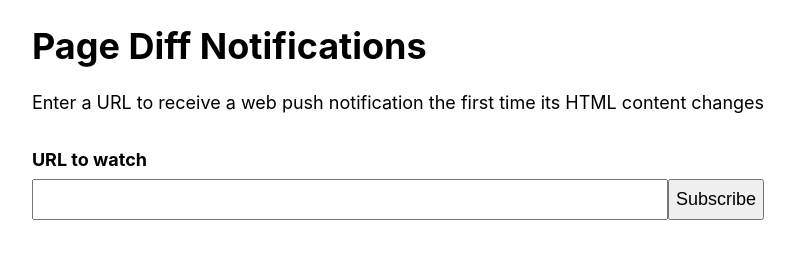
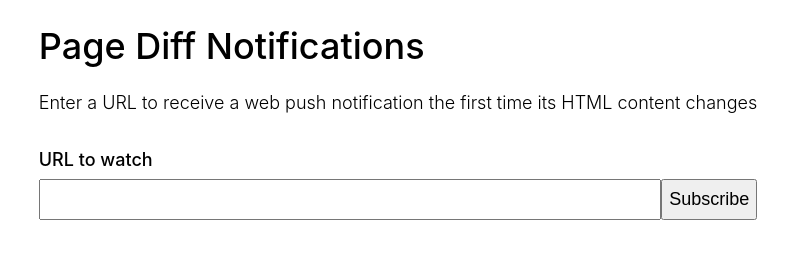
Before and after one commit to pjsier/push-page-diff, a website built with webpack: page site/index.html in a window 1280 px wide. Shown: the whole page, without its empty margins (242-1037 px from the left). Built offline with nearby package versions, Linux system fonts and the light colour scheme.

Commit message:
refactor: update font weight

```diff
--- a/site/style.css
+++ b/site/style.css
@@ -4,6 +4,7 @@ body {
   font-family: "BlinkMacSystemFont", "-apple-system", "Segoe UI", "Roboto",
     "Oxygen", "Ubuntu", "Cantarell", "Fira Sans", "Droid Sans", "Helvetica Neue",
     "Helvetica", "Arial", "sans-serif";
+  font-weight: 300;
 }
 
 body {
@@ -27,6 +28,7 @@ main {
 
 h1 {
   font-size: 2em;
+  font-weight: 500;
 }
 
 form {
@@ -35,8 +37,13 @@ form {
 
 label {
   display: block;
-  font-weight: bold;
+  font-weight: 500;
   margin-bottom: 0.5em;
+}
+
+input,
+button {
+  font-weight: 300;
 }
 
 .input-block {
```
